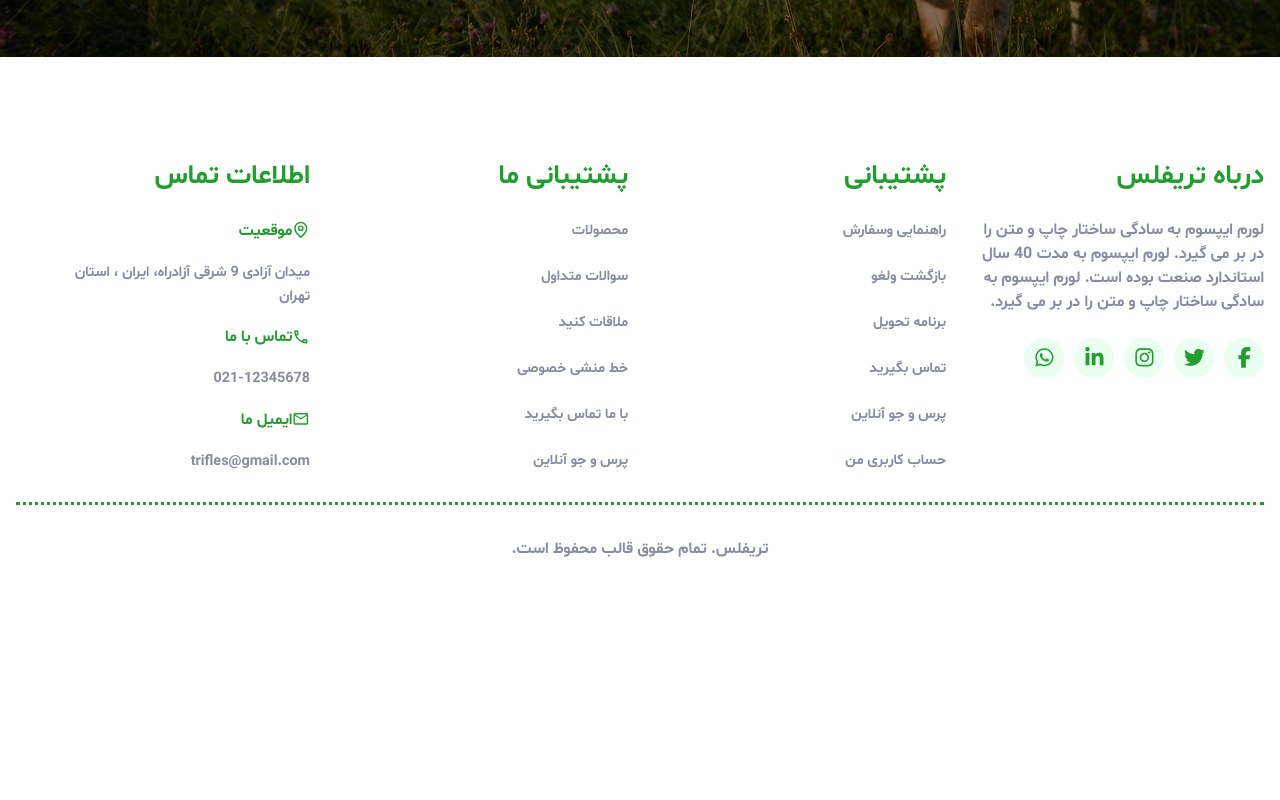
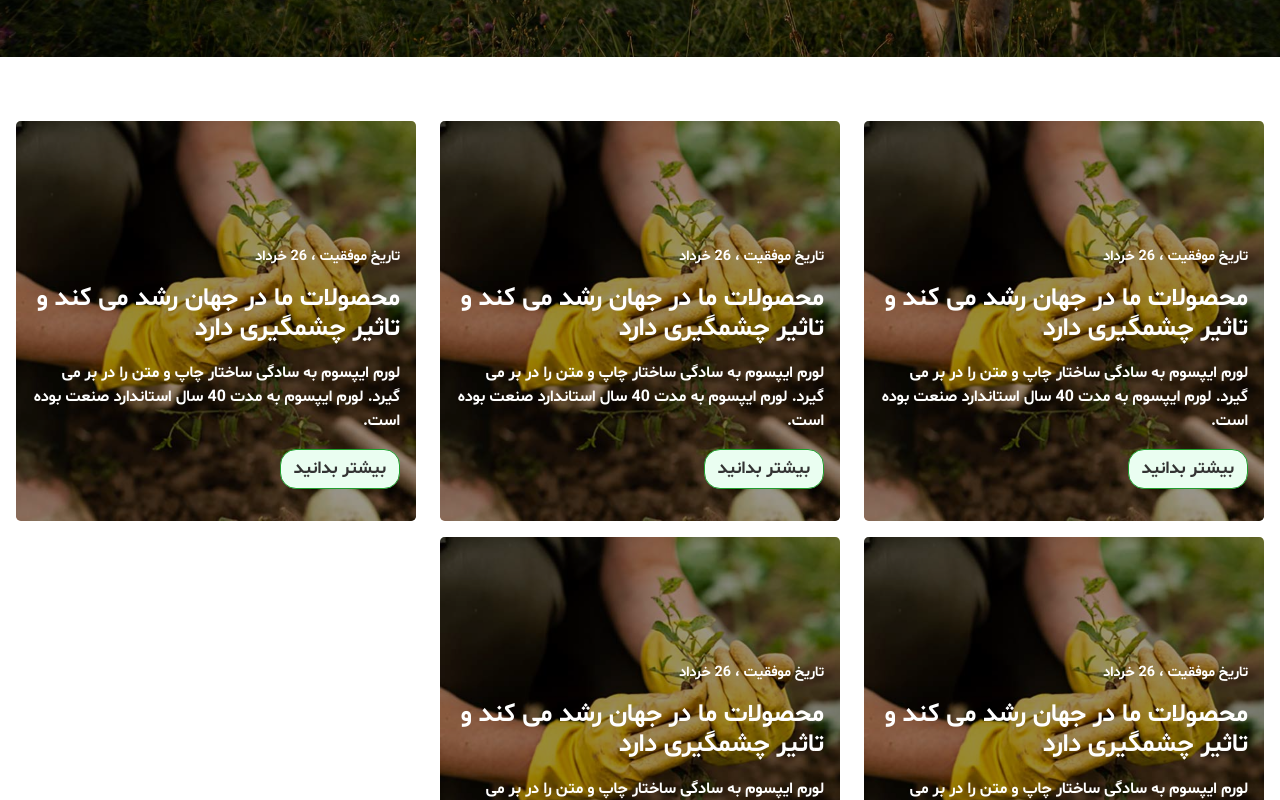
Before and after one commit to mohammadmehdidalvandii/TRIFLES-SHOP, a Next.js app: page /News in a window 1280 px wide. Shown: the part 500-1300 px from the top of the page. Before the commit the page ends 1141 px from the top, so only its background shows below. Built offline with nearby package versions, Linux system fonts and the light colour scheme.

Commit message:
create section newspapers for news-page

```diff
--- a/src/app/News/page.js
+++ b/src/app/News/page.js
@@ -1,4 +1,6 @@
 import PageHeader from '@/components/module/PageHeader/PageHeader'
+import Newsletter from '@/components/template/index/Newsletter/Newsletter'
+import Newspapers from '@/components/template/news/Newspapers'
 import React from 'react'
 
 function page() {
@@ -7,6 +9,7 @@ function page() {
     <PageHeader
         title='اخبار'
     />
+    <Newspapers/>
    </>
   )
 }
--- /dev/null
+++ b/src/components/template/news/Newspapers.js
@@ -0,0 +1,32 @@
+import React from 'react'
+import style from './Newspapers.module.css';
+import NewsCard from '@/components/module/NewsCard/NewsCard';
+
+
+function Newspapers() {
+  return (
+    <section className={style.newspapers}>
+        <div className="containers">
+          <div className="row">
+              <div className="col-lg-4 col-md-6 col-sm-12">
+                  <NewsCard/>
+              </div>
+              <div className="col-lg-4 col-md-6 col-sm-12">
+                  <NewsCard/>
+              </div>
+              <div className="col-lg-4 col-md-6 col-sm-12">
+                  <NewsCard/>
+              </div>
+              <div className="col-lg-4 col-md-6 col-sm-12">
+                  <NewsCard/>
+              </div>
+              <div className="col-lg-4 col-md-6 col-sm-12">
+                  <NewsCard/>
+              </div>
+          </div>
+        </div>
+    </section>
+  )
+}
+
+export default Newspapers
--- /dev/null
+++ b/src/components/template/news/Newspapers.module.css
@@ -0,0 +1,5 @@
+.newspapers{
+    display: block;
+    width: 100%;
+    margin-bottom: 4rem;
+}
```
Also changed, not shown: public/images/news.jpg (added).
